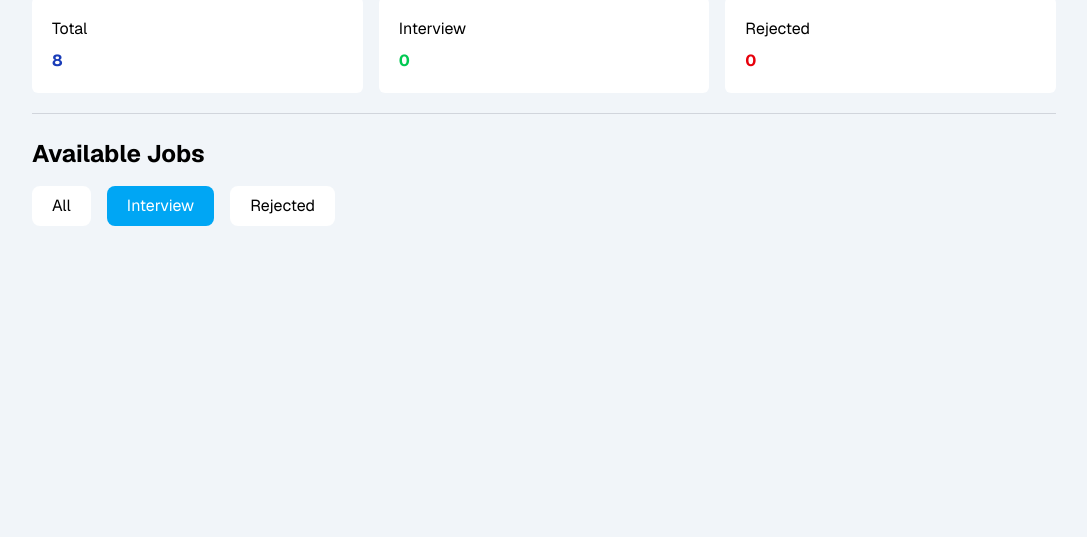
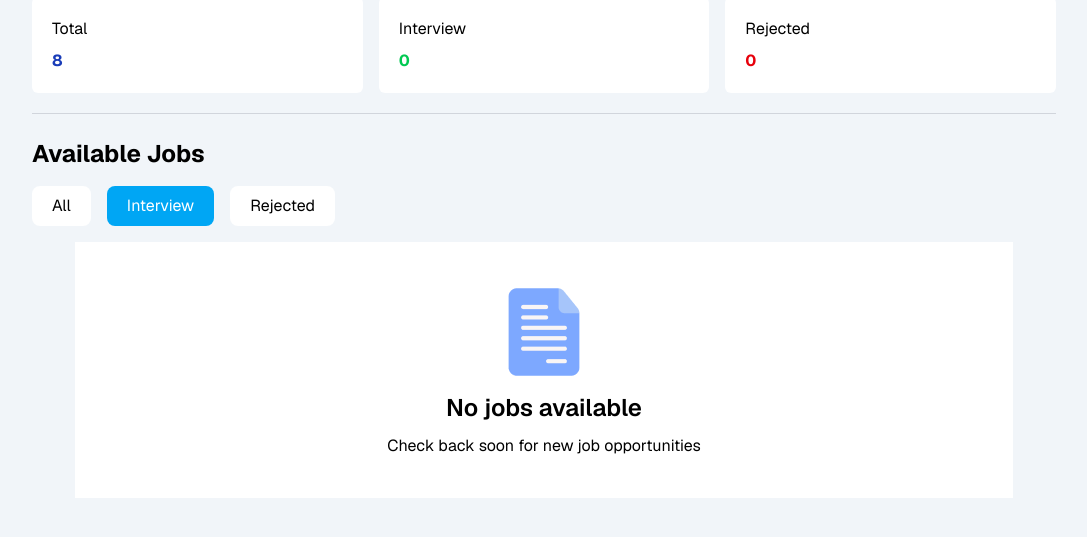
Before and after one commit to Kazi-Tafhimul/job-tracker, a plain HTML site: page index.html in a window 1280 px wide. Both pictures are taken after a click on the button "Interview". Shown: the part 67-604 px from the top of the page, without its empty margins (96-1183 px from the left). Drawn offline with nearby package versions, Linux system fonts and the light colour scheme.

Commit message:
no job section added

```diff
--- a/script.js
+++ b/script.js
@@ -144,9 +144,21 @@ mainContainer.addEventListener("click",function(event){
 
 
 })
+function emptySection(){
+    return `
+     <div class="flex flex-col w-11/12 bg-white justify-center items-center p-10 mx-auto">
+            <img src="jobs.png" alt="">
+            <p class="font-semibold text-[24px] mt-2">No jobs available</p>
+            <p class="font-normal text-[16px] mt-2">Check back soon for new job opportunities</p>
+`
+}
 
 function renderInterviewCard(){
     filterSection.innerHTML = '';
+    if(interviewList.length === 0){
+        filterSection.innerHTML = emptySection();
+        return;
+    }
     for(let interview of interviewList){
         let div = document.createElement('div');
         div.className = `card-body flex justify-between items-start bg-white rounded-md
@@ -182,6 +194,11 @@ function renderInterviewCard(){
 
 function renderRejectedCard(){
     filterSection.innerHTML = '';
+
+    if(rejectedList.length === 0){
+        filterSection.innerHTML = emptySection();
+        return;
+    }
     for(let interview of rejectedList){
         let div = document.createElement('div');
         div.className = `card-body flex justify-between items-start bg-white rounded-md
```
Also changed, not shown: index.html (+4 -0 lines).
